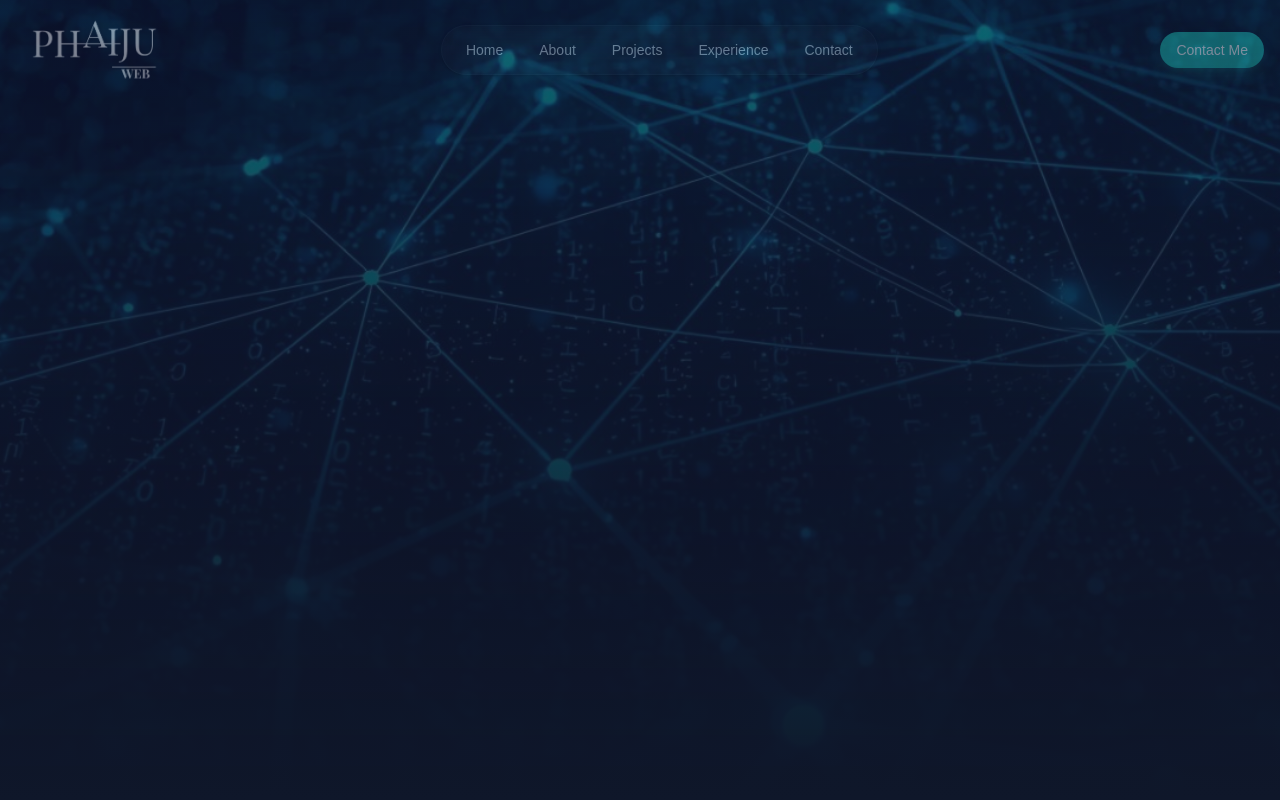
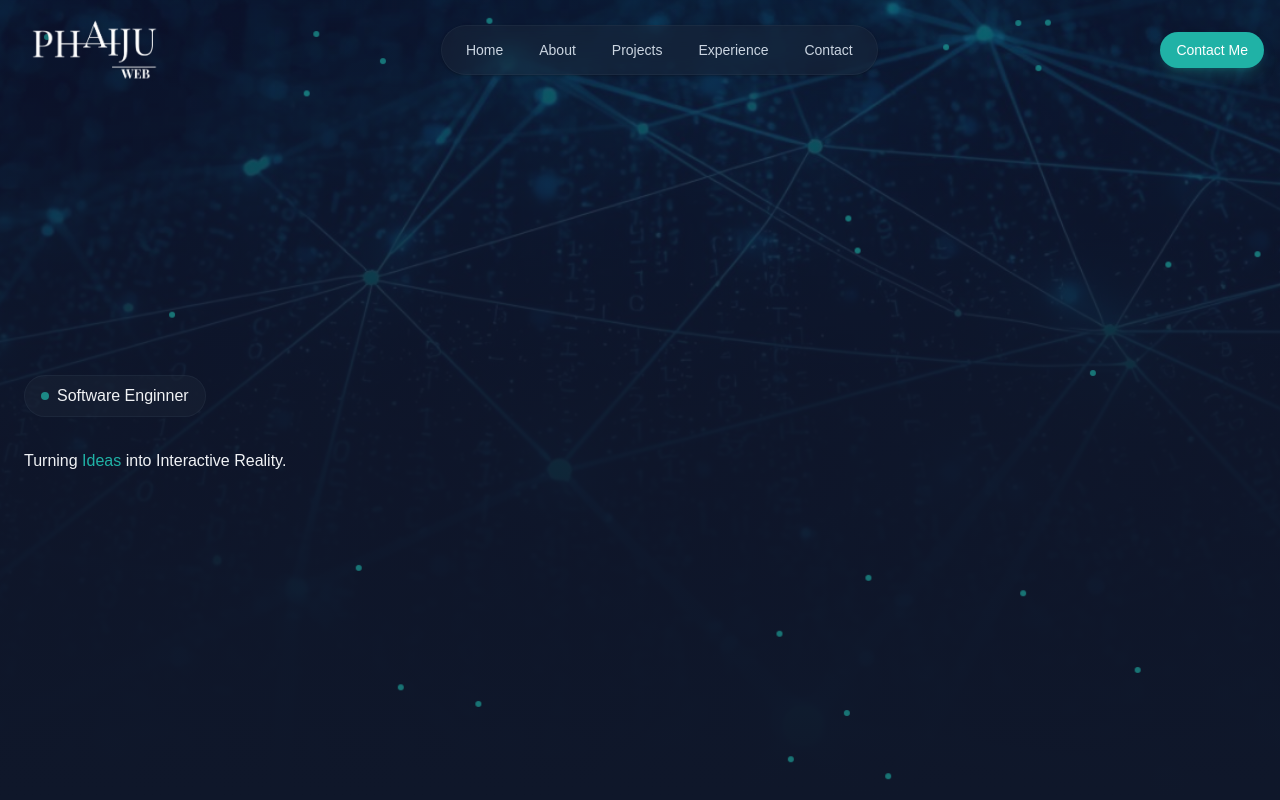
Before and after one commit to prajwalphaiju/My-personal-portfolio, a React (Vite) app: page / in a window 1280 px wide. Built offline with nearby package versions, Linux system fonts and the light colour scheme; a web font is replaced by a local one.

Commit message:
Hero section in progress

```diff
--- a/src/components/Navbar.jsx
+++ b/src/components/Navbar.jsx
@@ -15,7 +15,7 @@ export const Navbar = () => {
   const [isMobileMenuOpen, setIsMobileMenuOpen] = React.useState(false);
 
   return (
-    <header className="fixed top-0 left-0 right-0 bg-transperant py-5 ">
+    <header className="fixed top-0 left-0 right-0 bg-transperant py-5 z-50 ">
       <nav className="container mx-2 px-6 flex items-center justify-between">
         <a href="#" className="group relative inline-block">
           {/* The "light" layer, initially hidden  */}
--- a/src/index.css
+++ b/src/index.css
@@ -9,7 +9,7 @@
   --color-primary: #20b2a6;
   --color-primary-foreground: #ffffff;
 
-  --color-secondary: #38BDF8;
+  --color-secondary: #38bdf8;
   --color-secondary-foreground: #20b2a6;
 
   --color-muted: #252e37;
@@ -60,7 +60,7 @@
       transform: translateY(20px);
       filter: blur(10px);
     }
-    to{
+    to {
       opacity: 1;
       transform: translateY(0);
       filter: blur(0);
@@ -68,6 +68,22 @@
   }
   .animate-fade-in {
     animation: fade-in 0.5s ease-out both;
+  }
+
+  @keyframes slow-drift {
+    0%,
+    100% {
+      transform: translate(0, 0);
+    }
+    25% {
+      transform: translate(20px, -30px);
+    }
+    50% {
+      transform: translate(-15px, -20px);
+    }
+    75% {
+      transform: translate(30px, 10px);
+    }
   }
 
   @keyframes loading {
--- a/src/sections/Hero.jsx
+++ b/src/sections/Hero.jsx
@@ -1,13 +1,60 @@
-import backgroundImage from '@/assets/background.png';
+import backgroundImage from "@/assets/background.png";
 
 export const Hero = () => {
   return (
     <section className="relative min-h-screen flex items-center overflow-hidden">
       {/* Background Gradient */}
-      <div className='absolute inset-0'>
-        <img src={backgroundImage} alt="Hero image" className="w-full h-full object-cover opacity-40" />
-        <div className='absolute inset-0 bg-gradient-to-b from-background/15 to-background
-        '/>
+
+      <div className="absolute inset-0">
+        <img
+          src={backgroundImage}
+          alt="Hero image"
+          className="w-full h-full object-cover opacity-40"
+        />
+        <div
+          className="absolute inset-0 bg-gradient-to-b from-background/15 via-background/80 to-background
+        "
+        />
+      </div>
+
+      {/* Blue DOts */}
+      <div className="absolute inset-0 overflow-hidden pointer-events-none">
+        {[...Array(25)].map((_, i) => (
+          <div
+            className="absolute w-1.5 h-1.5 rounded-full opacity-60 animate-pulse"
+            style={{
+              backgroundColor: "#20B2A6",
+              left: `${Math.random() * 100}%`,
+              top: `${Math.random() * 100}%`,
+              animation: `slow-drift ${5 + Math.random() * 25}s ease-in-out infinite`,
+              animationDelay: `${Math.random() * 5}s`,
+            }}
+          />
+        ))}
+      </div>
+
+      {/* Content */}
+
+      <div className="container mx-auto px-6 pt-32 pb-20 z-10">
+        <div className="grid lg:grid-cols-2 gap-12 items-center">
+          {/* left section - Text Content*/}
+          <div className="space-y-8">
+            <div className="animate-fade-in">
+              <span className="inline-flex items-center gap-2 px-4 py-2 rounded-full glass ">
+                <span className="w-2 h-2 bg-primary rounded-full animate-pulse" />
+                Software Enginner
+              </span>
+            </div>
+            {/* Headline */}
+            <div>
+              <h1 className="space-y-4">
+                Turning <span className="text-primary glow text">Ideas</span>{" "}
+                into Interactive Reality.
+              </h1>
+            </div>
+          </div>
+          {/* Right section - Profile Image */}
+        </div>
       </div>
     </section>
   );
```
